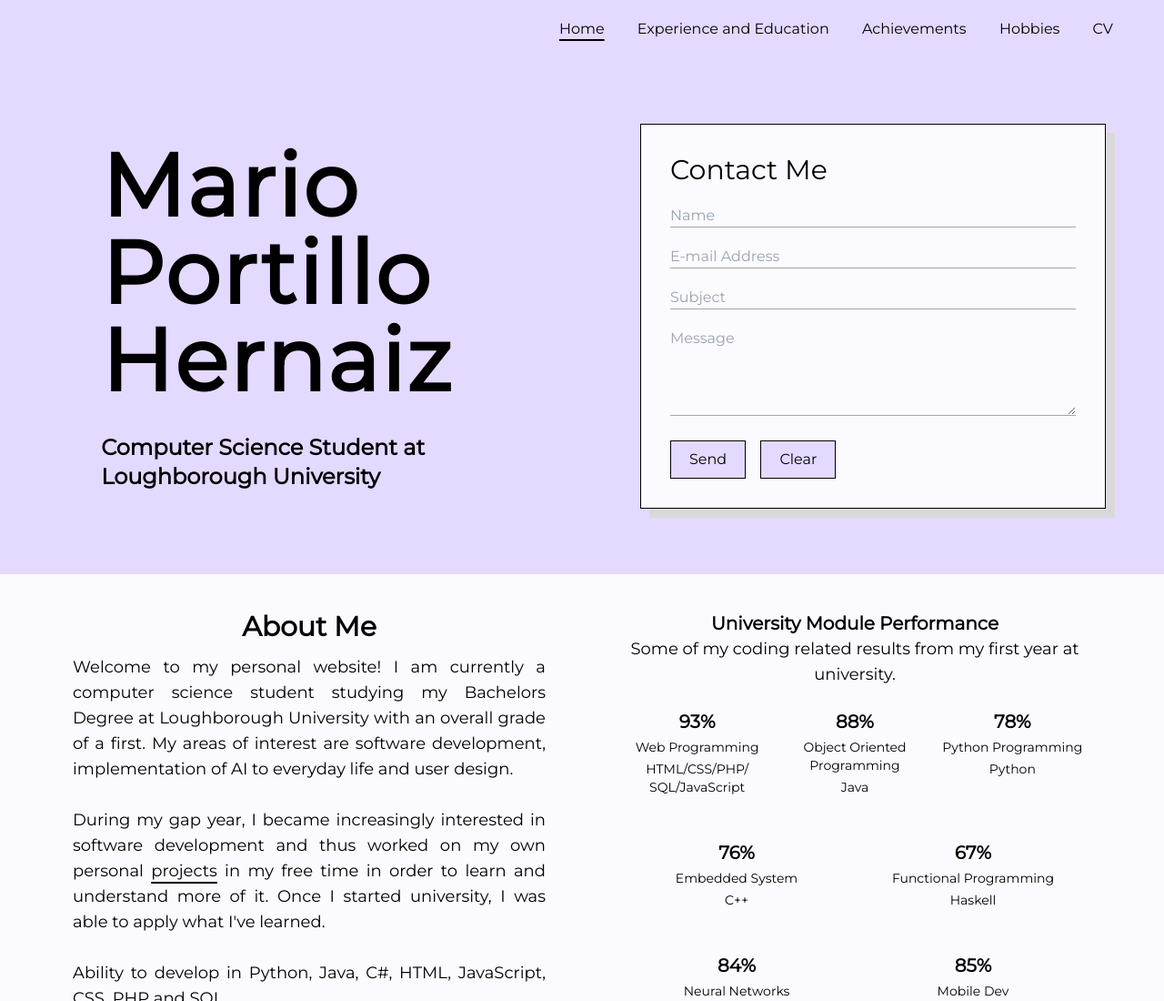
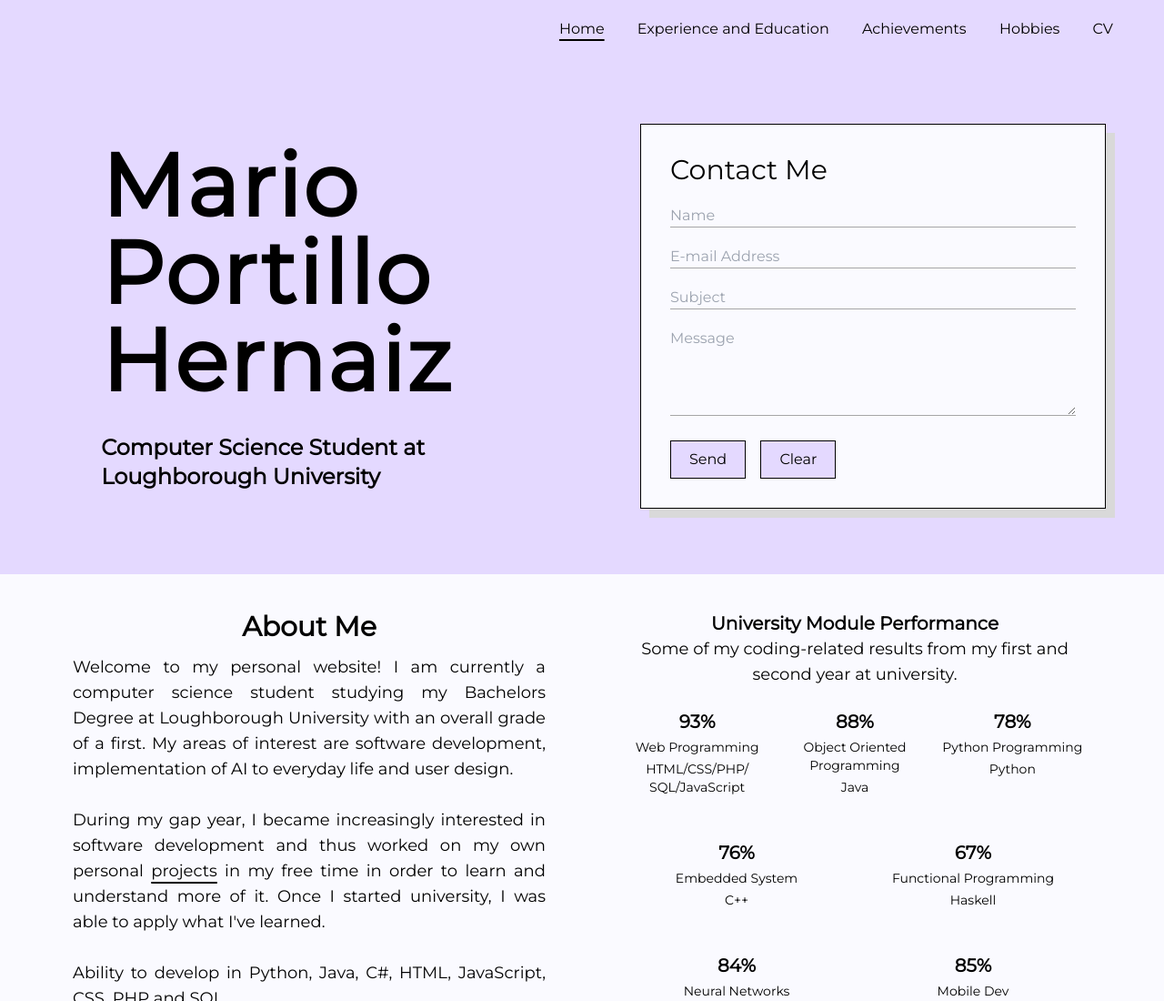
Before and after one commit to marioportillohernaiz/marioportillohernaiz.github.io, a plain HTML site: page index.html in a window 1280 px wide. Shown: the top 1100 px of the page at 91% size. Drawn offline with nearby package versions, Linux system fonts and the light colour scheme.

Commit message:
Update index.html

```diff
--- a/index.html
+++ b/index.html
@@ -126,7 +126,7 @@
 
 		<div class="max-md:p-5 md:p-10 flex-1">
 			<p class="text-center text-xl font-bold">University Module Performance</p>
-			<p class="text-center text-lg">Some of my coding related results from my first year at university.</p>
+			<p class="text-center text-lg">Some of my coding-related results from my first and second year at university.</p>
 
 			<div class="grid md:grid-cols-3 max-md:grid-cols-2 md:py-6">
 				<div class="col-lg-4 max-md:p-5">
```
